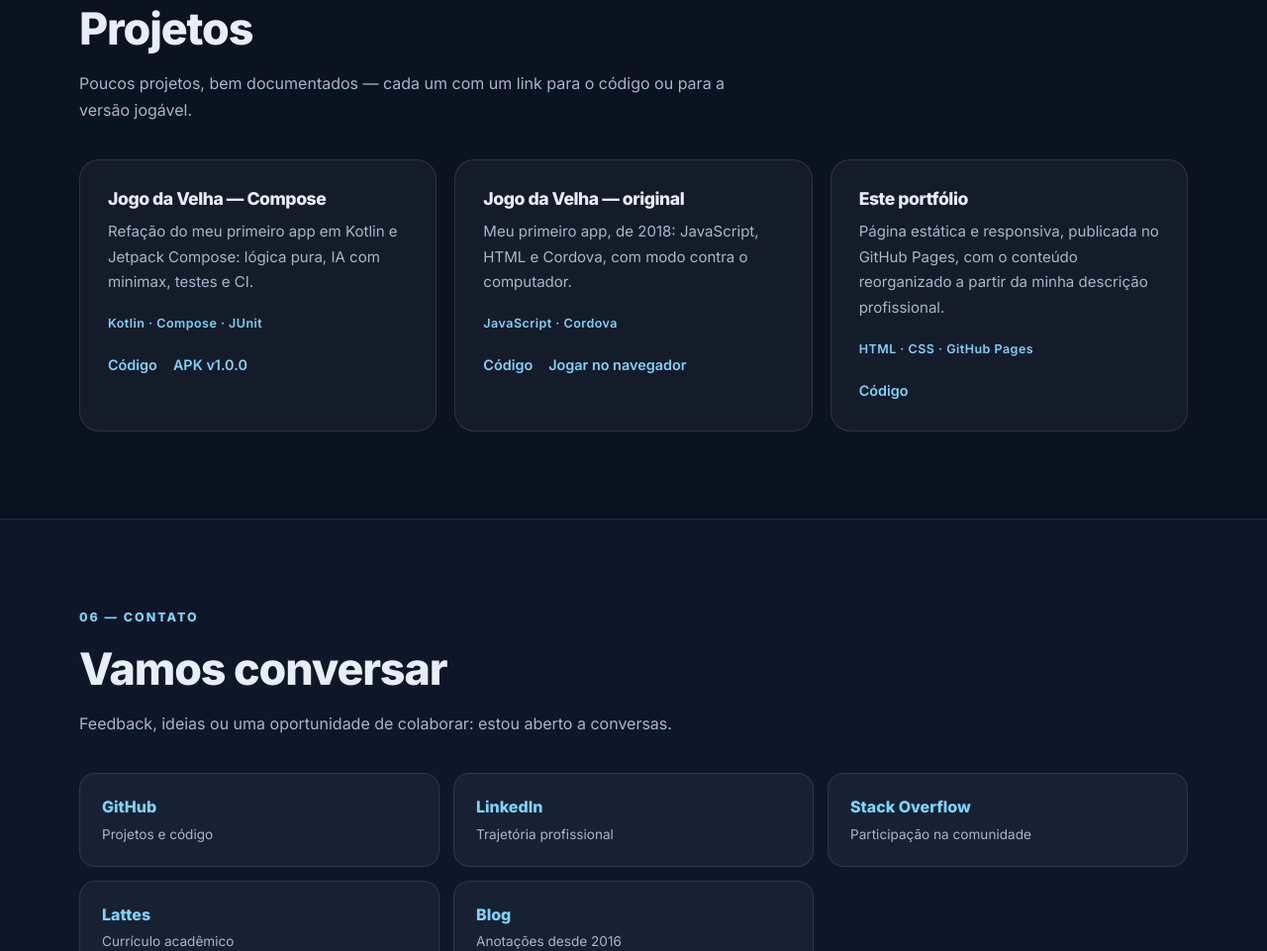
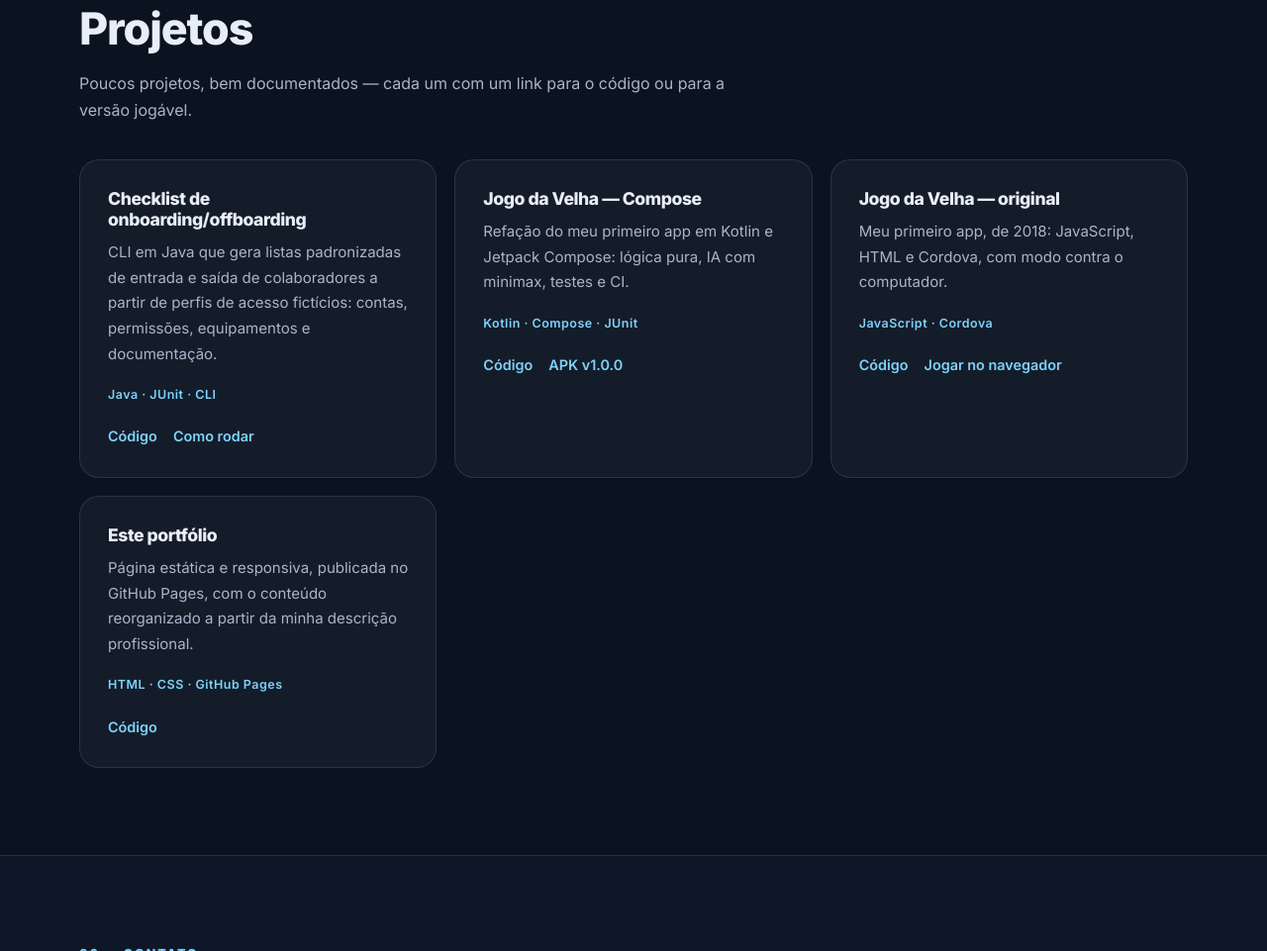
Before and after one commit to lucasemanuel58/lucasemanuel58.github.io, a plain HTML site: page index.html in a window 1280 px wide. Shown: the part 3209-4170 px from the top of the page at 99% size. Drawn offline with Linux system fonts and the light colour scheme.

Commit message:
feat: adiciona projeto Checklist TI ao portfolio

```diff
--- a/index.html
+++ b/index.html
@@ -169,6 +169,15 @@
         <p class="section-lead">Poucos projetos, bem documentados — cada um com um link para o código ou para a versão jogável.</p>
         <div class="cards projects">
           <article class="card project">
+            <h3>Checklist de onboarding/offboarding</h3>
+            <p>CLI em Java que gera listas padronizadas de entrada e saída de colaboradores a partir de perfis de acesso fictícios: contas, permissões, equipamentos e documentação.</p>
+            <p class="tags">Java · JUnit · CLI</p>
+            <div class="links">
+              <a href="https://github.com/lucasemanuel58/checklist-ti">Código</a>
+              <a href="https://github.com/lucasemanuel58/checklist-ti#como-rodar">Como rodar</a>
+            </div>
+          </article>
+          <article class="card project">
             <h3>Jogo da Velha — Compose</h3>
             <p>Refação do meu primeiro app em Kotlin e Jetpack Compose: lógica pura, IA com minimax, testes e CI.</p>
             <p class="tags">Kotlin · Compose · JUnit</p>
```
